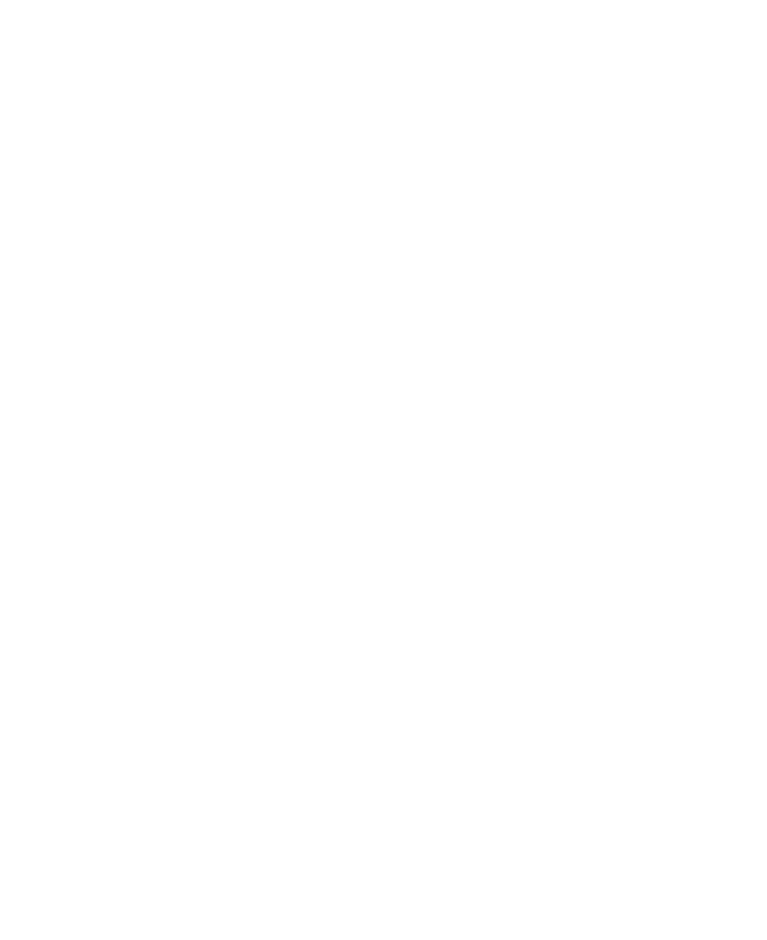
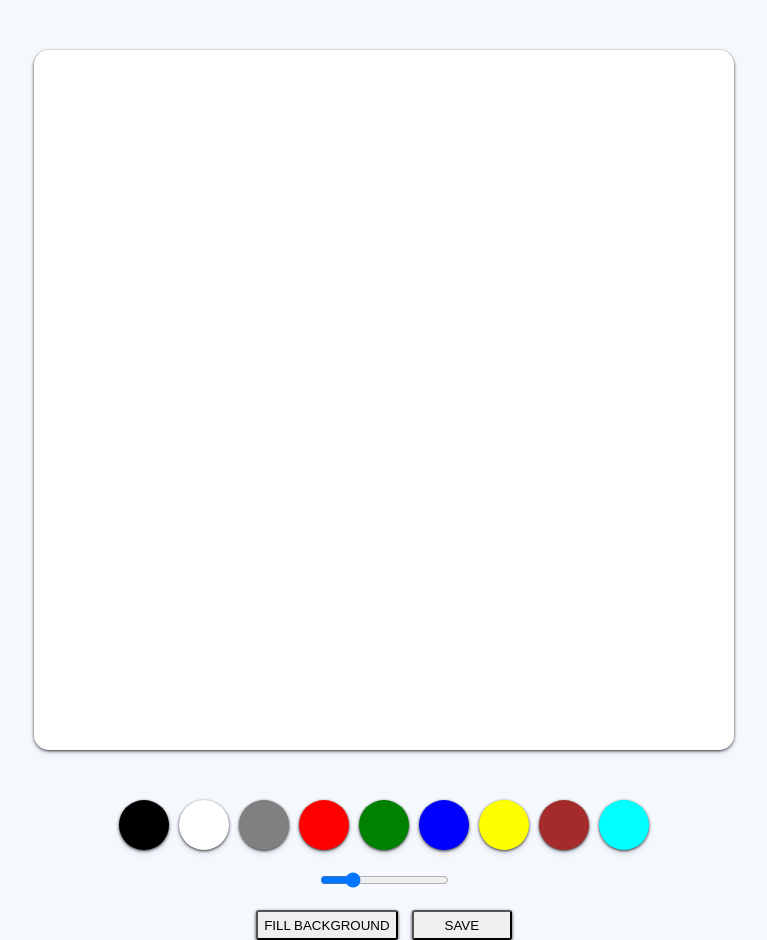
Before and after one commit to thilllon/painter.js, a plain HTML site: page index.html in a window 1280 px wide. Shown: the whole page, without its empty margins (256-1023 px from the left). Before the commit the page ends 800 px from the top, so only its background shows below. Drawn offline with Linux system fonts and the light colour scheme.

Commit message:
add logics

```diff
--- a/app.js
+++ b/app.js
@@ -0,0 +1,131 @@
+(() => {
+  // MDN: canvas
+  // https://developer.mozilla.org/ko/docs/Web/API/Canvas_API
+  let _painting = false;
+  let _filling = false;
+  let _color = '#2c2c2c';
+  let _thickness = 2.5;
+
+  const canvas = document.getElementById('canvas');
+  const ctx = canvas.getContext('2d');
+
+  const initialize = () => {
+    if (canvas) {
+      // canvas pixel manipulating size: the actual image file size
+      const CANVAS_SIZE = 700;
+      // order of setting context is important.
+      // 뒤에서 값을 변경해도 앞의 값이 변경되지 않음.
+      canvas.width = CANVAS_SIZE;
+      canvas.height = CANVAS_SIZE;
+      ctx.strokeStyle = _color;
+      ctx.fillStyle = '#ffffff';
+
+      // set background color by default
+      // Turn off if you want to get transparent background
+      ctx.fillRect(0, 0, CANVAS_SIZE, CANVAS_SIZE);
+      ctx.lineWidth = _thickness;
+      canvas.addEventListener('mouseenter', onMouseEnter);
+      canvas.addEventListener('mouseleave', onMouseLeave);
+      canvas.addEventListener('mousemove', onMouseMove);
+      canvas.addEventListener('mousedown', onMouseDown);
+      canvas.addEventListener('mouseup', onMouseUp);
+      canvas.addEventListener('click', onClickCanvas);
+      canvas.addEventListener('contextmenu', onClickContextMenu);
+    }
+    Array.from(document.querySelectorAll('.controls__color')).forEach((col) =>
+      col.addEventListener('click', onChangeColor)
+    );
+    const thick = document.getElementById('thickness');
+    if (thick) {
+      thick.setAttribute('min', 0.1);
+      thick.setAttribute('max', 9.0);
+      thick.setAttribute('value', 2.5);
+      thick.setAttribute('step', 0.1);
+      thick.addEventListener('change', onChangeThickness);
+    }
+    const modeButton = document.getElementById('mode');
+    if (modeButton) {
+      modeButton.addEventListener('click', onClickMode);
+    }
+    const saveButton = document.getElementById('save');
+    if (saveButton) {
+      saveButton.addEventListener('click', onClickSave);
+    }
+  };
+
+  const startPainting = () => {
+    _painting = true;
+  };
+
+  const stopPainting = () => {
+    _painting = false;
+  };
+
+  const onClickContextMenu = (ev) => {
+    ev.preventDefault();
+  };
+
+  const onClickCanvas = (ev) => {
+    if (_filling) {
+      ctx.fillRect(0, 0, canvas.width, canvas.height);
+    }
+  };
+
+  const onMouseEnter = (ev) => {
+    // startPainting();
+  };
+
+  const onMouseLeave = (ev) => {
+    stopPainting();
+  };
+
+  const onMouseDown = (ev) => {
+    startPainting();
+  };
+
+  const onMouseUp = (ev) => {
+    stopPainting();
+  };
+
+  const onChangeColor = (ev) => {
+    _color = window.getComputedStyle(ev.currentTarget).backgroundColor;
+    ctx.strokeStyle = _color;
+    ctx.fillStyle = _color;
+  };
+
+  const onClickMode = (ev) => {
+    ev.currentTarget.innerText = _filling ? 'fill background' : 'paint';
+    _filling = !_filling;
+  };
+
+  const onClickSave = (ev) => {
+    const image = canvas.toDataURL('image/jpeg');
+    const link = document.createElement('a');
+    link.href = image;
+    link.download = new Date().toISOString().substr(0, 19).replaceAll(':', '').replace('T', '_');
+    link.click();
+  };
+
+  const onChangeThickness = (ev) => {
+    try {
+      _thickness = Number(ev.currentTarget.value);
+      ctx.lineWidth = _thickness;
+    } catch (err) {
+      console.error(err);
+    }
+  };
+
+  const onMouseMove = (ev) => {
+    // meaning of line in Canvas is a set of very very small pieces of lines
+    const { offsetX: x, offsetY: y } = ev;
+    if (_painting) {
+      ctx.lineTo(x, y);
+      ctx.stroke();
+    } else {
+      ctx.beginPath(); // To set starting point to draw. Withtout this code, there is no way to tell that the current cursor is the starting point of the line.
+      ctx.moveTo(x, y);
+    }
+  };
+
+  initialize();
+})();
--- a/index.html
+++ b/index.html
@@ -3,7 +3,31 @@
     <meta charset="UTF-8" />
     <meta http-equiv="X-UA-Compatible" content="IE=edge" />
     <meta name="viewport" content="width=device-width, initial-scale=1.0" />
-    <title>Document</title>
+    <link rel="stylesheet" href="styles.css" />
+    <title>Painter.js</title>
   </head>
-  <body></body>
+  <body>
+    <canvas id="canvas" class="canvas"></canvas>
+    <div class="controls">
+      <div class="controls__colors">
+        <div class="controls__color c1"></div>
+        <div class="controls__color c2"></div>
+        <div class="controls__color c3"></div>
+        <div class="controls__color c4"></div>
+        <div class="controls__color c5"></div>
+        <div class="controls__color c6"></div>
+        <div class="controls__color c7"></div>
+        <div class="controls__color c8"></div>
+        <div class="controls__color c9"></div>
+      </div>
+      <div class="controls__thickness">
+        <input type="range" id="thickness" />
+      </div>
+      <div class="controls__btns">
+        <button id="mode">fill background</button>
+        <button id="save">save</button>
+      </div>
+    </div>
+    <script src="app.js"></script>
+  </body>
 </html>
--- /dev/null
+++ b/reset.css
@@ -0,0 +1,129 @@
+/* http://meyerweb.com/eric/tools/css/reset/
+   v2.0 | 20110126
+   License: none (public domain)
+*/
+
+html,
+body,
+div,
+span,
+applet,
+object,
+iframe,
+h1,
+h2,
+h3,
+h4,
+h5,
+h6,
+p,
+blockquote,
+pre,
+a,
+abbr,
+acronym,
+address,
+big,
+cite,
+code,
+del,
+dfn,
+em,
+img,
+ins,
+kbd,
+q,
+s,
+samp,
+small,
+strike,
+strong,
+sub,
+sup,
+tt,
+var,
+b,
+u,
+i,
+center,
+dl,
+dt,
+dd,
+ol,
+ul,
+li,
+fieldset,
+form,
+label,
+legend,
+table,
+caption,
+tbody,
+tfoot,
+thead,
+tr,
+th,
+td,
+article,
+aside,
+canvas,
+details,
+embed,
+figure,
+figcaption,
+footer,
+header,
+hgroup,
+menu,
+nav,
+output,
+ruby,
+section,
+summary,
+time,
+mark,
+audio,
+video {
+  margin: 0;
+  padding: 0;
+  border: 0;
+  font-size: 100%;
+  font: inherit;
+  vertical-align: baseline;
+}
+/* HTML5 display-role reset for older browsers */
+article,
+aside,
+details,
+figcaption,
+figure,
+footer,
+header,
+hgroup,
+menu,
+nav,
+section {
+  display: block;
+}
+body {
+  line-height: 1;
+}
+ol,
+ul {
+  list-style: none;
+}
+blockquote,
+q {
+  quotes: none;
+}
+blockquote:before,
+blockquote:after,
+q:before,
+q:after {
+  content: '';
+  content: none;
+}
+table {
+  border-collapse: collapse;
+  border-spacing: 0;
+}
--- a/styles.css
+++ b/styles.css
@@ -0,0 +1,92 @@
+@import 'reset.css';
+:root {
+  --c1: black;
+  --c2: white;
+  --c3: gray;
+  --c4: red;
+  --c5: green;
+  --c6: blue;
+  --c7: yellow;
+  --c8: brown;
+  --c9: aqua;
+  --background-color-main: white;
+  --background-color-sub: #f5f8fd;
+
+  --shadow-color-main: rgba(50, 50, 93, 0.11);
+  --shadow-color-sub: rgba(0, 0, 0, 0.8);
+}
+
+body {
+  background-color: var(--background-color-sub);
+  font-family: 'Segoe UI', Tahoma, Geneva, Verdana, sans-serif;
+  display: flex;
+  flex-flow: column nowrap;
+  align-items: center;
+}
+.canvas {
+  width: 700px;
+  height: 700px;
+  background-color: var(--background-color-main);
+  border-radius: 15px;
+  /* border: 0.7px solid black; */
+  box-shadow: 0 4px 6px var(--shadow-color-main), 0 1px 3px var(--shadow-color-sub);
+  margin-top: 50px;
+}
+.controls {
+  margin-top: 30px;
+  display: flex;
+  flex-flow: column nowrap;
+  align-items: center;
+}
+.controls > div {
+  margin-top: 20px;
+}
+.controls .controls__colors {
+  display: flex;
+}
+.controls .controls__colors .controls__color {
+  width: 50px;
+  height: 50px;
+  border-radius: 25px;
+  cursor: pointer;
+  box-shadow: 0 4px 6px var(--shadow-color-main), 0 1px 3px var(--shadow-color-sub);
+  margin: 0 5px;
+}
+.controls .controls__colors .controls__color.c1 {
+  background-color: var(--c1);
+}
+.controls .controls__colors .controls__color.c2 {
+  background-color: var(--c2);
+}
+.controls .controls__colors .controls__color.c3 {
+  background-color: var(--c3);
+}
+.controls .controls__colors .controls__color.c4 {
+  background-color: var(--c4);
+}
+.controls .controls__colors .controls__color.c5 {
+  background-color: var(--c5);
+}
+.controls .controls__colors .controls__color.c6 {
+  background-color: var(--c6);
+}
+.controls .controls__colors .controls__color.c7 {
+  background-color: var(--c7);
+}
+.controls .controls__colors .controls__color.c8 {
+  background-color: var(--c8);
+}
+.controls .controls__colors .controls__color.c9 {
+  background-color: var(--c9);
+}
+
+.controls .controls__btns button {
+  text-transform: uppercase;
+  /* box-shadow: 0 2px 5px; */
+  min-width: 100px;
+  height: 30px;
+  /* background-color: var(--background-color-sub); */
+  box-shadow: 0 4px 6px var(--shadow-color-main), 0 1px 3px var(--shadow-color-sub);
+  border-radius: 3px;
+  margin: 0 5px;
+}
```
Also changed, not shown: 1 other file.
